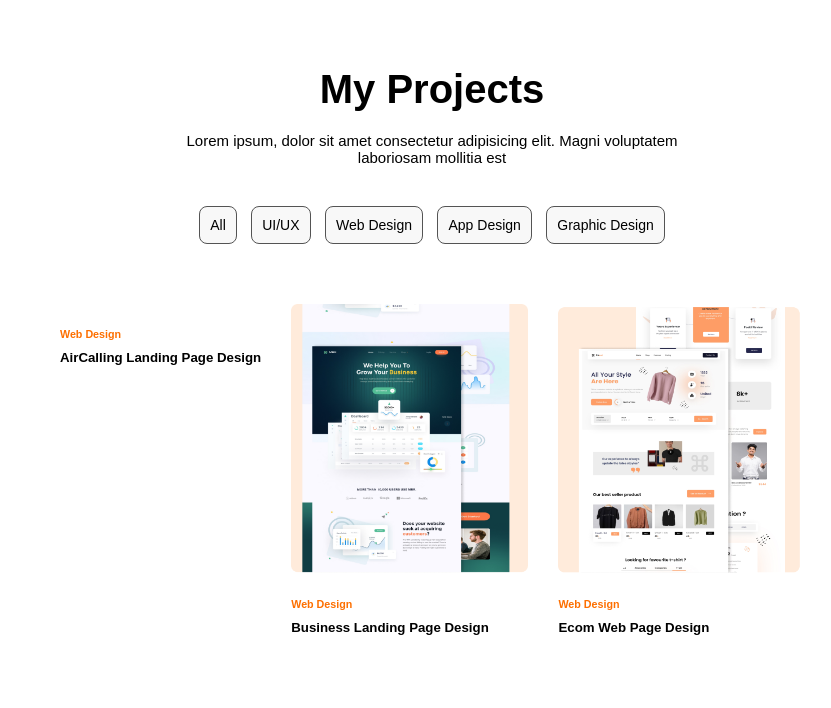
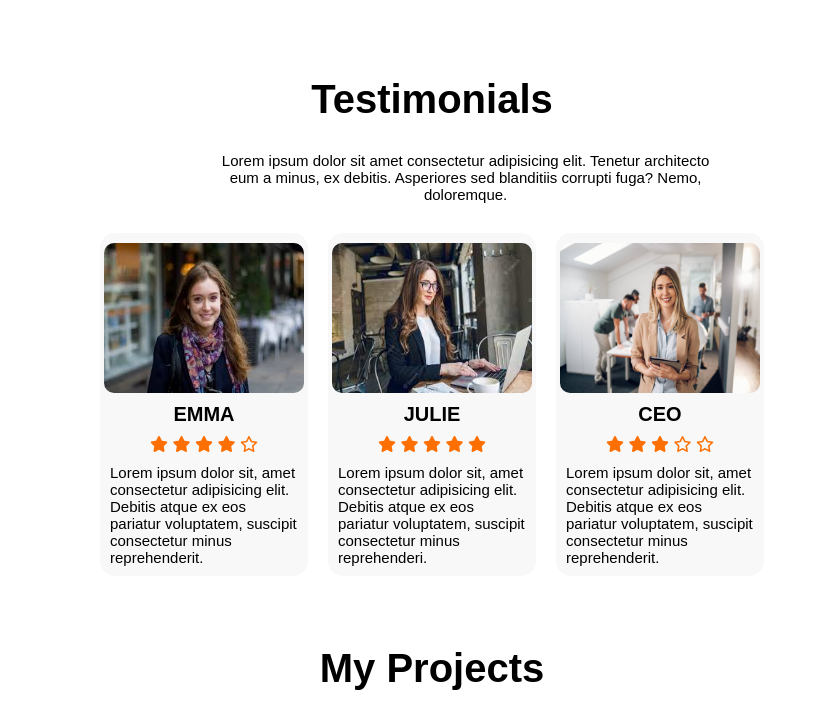
Before and after one commit to tysonjod/WebWaver, a plain HTML site: page index.html in a window 1280 px wide. Shown: the part 1702-2410 px from the top of the page, without its empty margins (208-1039 px from the left). Drawn offline with Linux system fonts and the light colour scheme.

Commit message:
Add files via upload

```diff
--- a/index.html
+++ b/index.html
@@ -112,6 +112,57 @@
     </div>
 
 
+    <div class="testimonial container">
+        <div class="text">
+
+        <h1>Testimonials</h1>
+        <p>Lorem ipsum dolor sit amet consectetur adipisicing elit. Tenetur architecto eum a minus, ex debitis.
+            Asperiores sed blanditiis corrupti fuga? Nemo, doloremque.</p>
+        </div>
+        <div class="testimonials">
+            <div class="reviews">
+                <img src="images/T1.jpeg" alt="">
+                <h3>Emma</h3>
+                <div class="stars">
+                    <i class="fa-solid fa-star"></i>
+                    <i class="fa-solid fa-star"></i>
+                    <i class="fa-solid fa-star"></i>
+                    <i class="fa-solid fa-star"></i>
+                    <i class="fa-regular fa-star"></i>
+                </div>
+                <p>Lorem ipsum dolor sit, amet consectetur adipisicing elit. Debitis atque ex eos pariatur voluptatem,
+                    suscipit consectetur minus reprehenderit.</p>
+            </div>
+            <div class="reviews">
+                <img src="images/T4.jpeg" alt="">
+                <h3>Julie</h3>
+                <div class="stars">
+                    <i class="fa-solid fa-star"></i>
+                    <i class="fa-solid fa-star"></i>
+                    <i class="fa-solid fa-star"></i>
+                    <i class="fa-solid fa-star"></i>
+                    <i class="fa-solid fa-star"></i>
+                </div>
+                <p>Lorem ipsum dolor sit, amet consectetur adipisicing elit. Debitis atque ex eos pariatur voluptatem,
+                    suscipit consectetur minus reprehenderi.</p>
+            </div>
+            <div class="reviews">
+                <img src="images/T3.jpg" alt="">
+                <h3>CEO</h3>
+                <div class="stars">
+                    <i class="fa-solid fa-star"></i>
+                    <i class="fa-solid fa-star"></i>
+                    <i class="fa-solid fa-star"></i>
+                    <i class="fa-regular fa-star"></i>
+                    <i class="fa-regular fa-star"></i>
+                </div>
+                <p>Lorem ipsum dolor sit, amet consectetur adipisicing elit. Debitis atque ex eos pariatur voluptatem,
+                    suscipit consectetur minus reprehenderit.</p>
+            </div>
+        </div>
+
+    </div>
+
     <div class="projects container">
         <h2>My Projects</h2>
         <p>Lorem ipsum, dolor sit amet consectetur adipisicing elit. Magni voluptatem laboriosam mollitia est
@@ -181,7 +232,7 @@
 
 
     <div class="copyright">
-<p>@ 2023 <span>Mumair</span> All Right Reserved , Inc.</p>
+        <p>@ 2023 <span>Mumair</span> All Right Reserved , Inc.</p>
     </div>
 
 </body>
--- a/style.css
+++ b/style.css
@@ -51,6 +51,7 @@
     color: white;
     padding: 10px;
     border-radius: 5px;
+
 }
 
 
@@ -100,6 +101,7 @@
     color: white;
     margin-top: 20px;
     border-radius: 4px;
+    cursor: pointer;
 }
 .hero-icons{
     text-align: center;
@@ -231,7 +233,7 @@ animation: UX 1s linear forwards;
     gap: 20px;
     justify-content: center;
     margin-bottom: 0px;
-
+    cursor: pointer;
 
 
 }
@@ -275,6 +277,7 @@ animation: UX 1s linear forwards;
    text-align: center;
    font-size: 15px;
    width: 60%;
+   /*background-color: red;*/
 }
 .btn{
     margin: 40px 0px;
@@ -297,6 +300,7 @@ animation: UX 1s linear forwards;
     display: flex;
     gap: 30px;
     justify-content: center;
+    cursor: pointer;
 }
 .project-img img{
     height: 270px;
@@ -327,6 +331,7 @@ animation: UX 1s linear forwards;
    font-size: 15px;
    width: 60%;
    line-height: 1.3;
+   /*background-color: red;*/
 }
 
 .search-bar{
@@ -352,7 +357,6 @@ animation: UX 1s linear forwards;
 
 }
 .search-bar form button{
-
     height: 40px;
     border-radius: 8px;
     border:1px solid #AFAFAF;
@@ -362,6 +366,7 @@ animation: UX 1s linear forwards;
     color: #fff;
     cursor:pointer;
     /*font-weight: 500;*/
+    border: none;
 }
 
 
@@ -380,10 +385,12 @@ animation: UX 1s linear forwards;
 }
 .footer-logo img{
    height: 40px;
+   cursor: pointer;
 }
 .footer-logo h2{
     font-size: 30px;
     font-weight: normal;
+    cursor: pointer;
 
 }
 .footer-logo span{
@@ -397,6 +404,7 @@ animation: UX 1s linear forwards;
     font-size: 15px;
     padding-right: 60px;
     margin-bottom: 60px;
+    cursor: pointer;
 }
 .footer-icons{
     text-align: center;
@@ -406,6 +414,7 @@ animation: UX 1s linear forwards;
     padding: 0px 5px;
     font-size: 20px;
     padding-bottom: 40px;
+    cursor: pointer;
 }
 .copyright{
     height: 45px;
@@ -420,3 +429,60 @@ animation: UX 1s linear forwards;
 .copyright span{
     color: #FD6F00;
 }
+
+.testimonial h1{
+    text-align: center;
+    font-size: 40px;
+    font-weight: 600;
+    margin-top: 80px;
+    margin-bottom: 20px;
+}
+.text p{
+    text-align: center;
+    font-size: 15px;
+    width: 60%;
+  /*background-color: red;*/
+  margin: 30px 0px;
+  margin-left: 200px;
+}
+
+.testimonials{
+    display: flex;
+    flex-wrap: wrap;
+    gap: 20px;
+    justify-content: center;
+
+}
+.reviews{
+    width: 25%;
+    /*border: 1px solid #545454;*/
+    padding: 10px;
+    display: flex;
+    flex-direction: column;
+    align-items: center;
+    justify-content: center;
+    background-color: #F8F8F8;
+    border-radius: 15px;
+
+}
+.reviews:hover{
+    cursor: pointer;
+}
+.reviews img{
+    width: 200px;
+    height: 150px;
+    border-radius: 10px;
+}
+.reviews h3{
+    font-size: 20px;
+    margin: 10px 0px;
+    text-transform: uppercase;
+}
+.reviews p{
+    font-size: 15px;
+}
+
+.stars{
+    margin-bottom: 10px;
+    color: #FD6F00;
+}
```
Also changed, not shown: images/T1.jpeg (added), images/T3.jpg (added), images/T4.jpeg (added).
